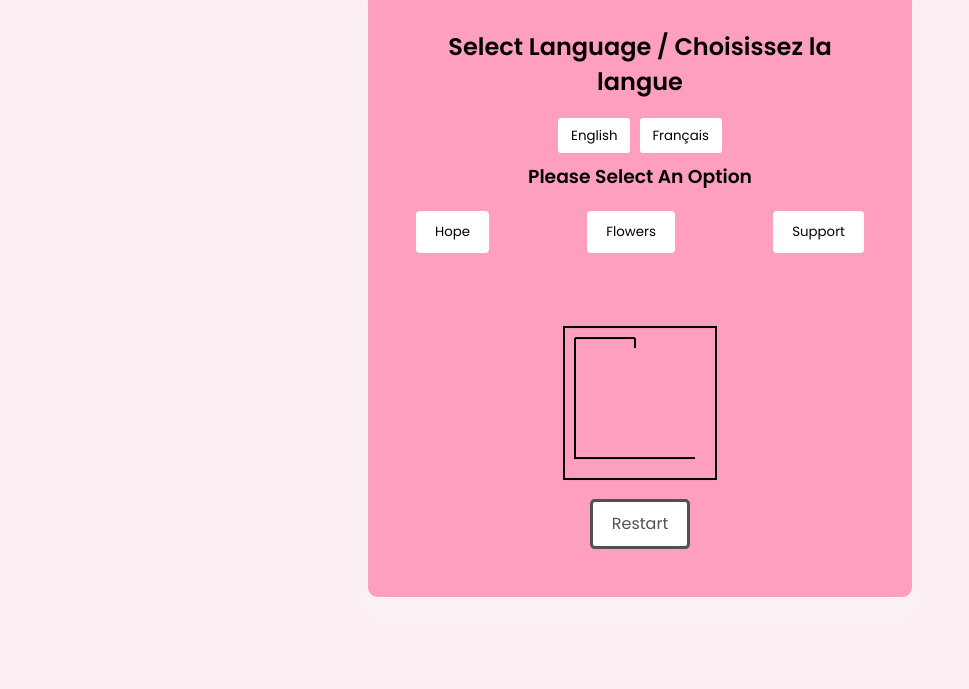
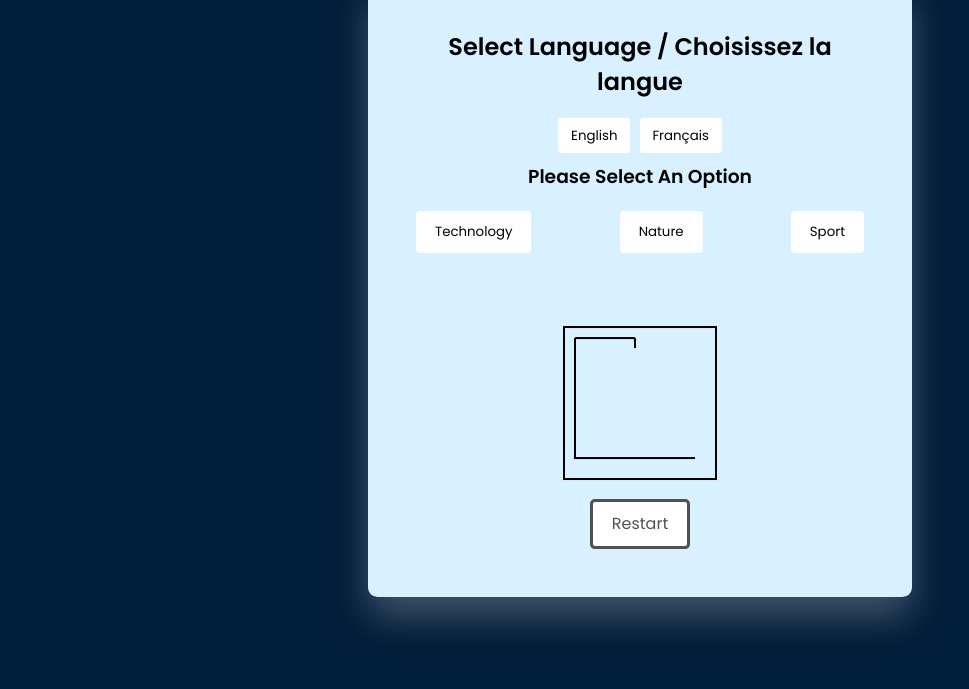
Before and after one commit to akaniiiiiiiiiiii/gameclub, a plain HTML site: page index.html in a window 1280 px wide. Shown: the part 111-800 px from the top of the page, without its empty margins (0-969 px from the left). Drawn offline with Linux system fonts and the light colour scheme.

Commit message:
Update index.html

```diff
--- a/index.html
+++ b/index.html
@@ -8,8 +8,8 @@
 
     <style>
       * { padding: 0; margin: 0; box-sizing: border-box; font-family: "Poppins", sans-serif; }
-      body { background-color: #FBEFF2; }
-      .container { font-size: 16px; background-color: #ff9fbf; width: 90vw; max-width: 34em; position: absolute; transform: translate(-50%, -50%); top: 50%; left: 50%; padding: 3em; border-radius: 0.6em; box-shadow: 0 1.2em 2.4em rgba(255,255,255,.25); }
+      body { background-color: #001D39; }
+      .container { font-size: 16px; background-color: #D8F0FF; width: 90vw; max-width: 34em; position: absolute; transform: translate(-50%, -50%); top: 50%; left: 50%; padding: 3em; border-radius: 0.6em; box-shadow: 0 1.2em 2.4em rgba(255,255,255,.25); }
       #options-container { text-align: center; }
       #options-container div { width: 100%; display: flex; justify-content: space-between; margin: 1.2em 0 2.4em 0; }
       #options-container button { padding: 0.6em 1.2em; border: 3px solid #ffffff; background-color: #ffffff; color: #000000; border-radius: 0.3em; text-transform: capitalize; }
@@ -43,7 +43,7 @@
     </style>
   </head>
   <body>
-    <img src="This week’s Guest (69).png" alt="Game Logo" id="logo">
+    <img src="1.png" alt="Game Logo" id="logo">
 
     <div class="container">
       <h2 style="text-align:center; margin-bottom:0.8em; font-size:1.5em;">Select Language / Choisissez la langue</h2>
@@ -83,53 +83,54 @@
 
     // --- Word lists: English
 const optionsEn = {
-        hope: [
-          { word: "Courage", hint: "Bravery in the face of fear." },
-          { word: "Warrior", hint: "Someone who fights with strength." },
-          { word: "Victory", hint: "Winning the battle." },
-          { word: "Fighter", hint: "Someone who never gives up." },
-          { word: "Brave", hint: "Having strength and courage." }
+  technology: [
+    { word: "Computer", hint: "A device that processes information." },
+    { word: "Internet", hint: "Connects people and data worldwide." },
+    { word: "Robot", hint: "A machine that performs tasks automatically." },
+    { word: "Software", hint: "Programs that make computers useful." },
+    { word: "Network", hint: "A system that connects multiple devices." }
   ],
-        flowers: [
-          { word: "Rose", hint: "A beautiful flower, often pink or red." },
-          { word: "Daisy", hint: "A simple white flower with yellow center." },
-          { word: "Lily", hint: "An elegant flower, symbol of hope." },
-          { word: "Tulip", hint: "A spring flower with bright colors." },
-          { word: "Peony", hint: "A large, soft pink flower." }
+  nature: [
+    { word: "Forest", hint: "A large area covered with trees." },
+    { word: "River", hint: "A natural stream of flowing water." },
+    { word: "Mountain", hint: "A high natural elevation of the earth." },
+    { word: "Ocean", hint: "A vast body of salt water." },
+    { word: "Desert", hint: "A dry, sandy region with little rain." }
   ],
-        support: [
-          { word: "Family", hint: "People who love and care for you." },
-          { word: "Friend", hint: "Someone who stands by your side." },
-          { word: "Sister", hint: "A special bond between women." },
-          { word: "Care", hint: "Showing love and kindness." },
-          { word: "Love", hint: "The strongest feeling of all." }
+  sport: [
+    { word: "Football", hint: "A game played with a round ball and goals." },
+    { word: "Basketball", hint: "A game played with a ball and a hoop." },
+    { word: "Tennis", hint: "Played with rackets and a small ball on a court." },
+    { word: "Swimming", hint: "Moving through water using your body." },
+    { word: "Running", hint: "Moving quickly on foot for sport or exercise." }
   ]
 };
 
 // --- Word lists: French
 const optionsFr = {
-        hope: [
-          { word: "Courage", hint: "Bravoure face à la peur." },
-          { word: "Guerrière", hint: "Celle qui se bat avec force." },
-          { word: "Victoire", hint: "Gagner la bataille." },
-          { word: "Battante", hint: "Celle qui n'abandonne jamais." },
-          { word: "Brave", hint: "Avoir de la force et du courage." }
+  technology: [
+    { word: "Ordinateur", hint: "Un appareil qui traite des informations." },
+    { word: "Internet", hint: "Relie les gens et les données dans le monde entier." },
+    { word: "Robot", hint: "Une machine qui effectue des tâches automatiquement." },
+    { word: "Logiciel", hint: "Des programmes qui rendent les ordinateurs utiles." },
+    { word: "Réseau", hint: "Un système qui relie plusieurs appareils." }
   ],
-        flowers: [
-          { word: "Rose", hint: "Une belle fleur, souvent rose ou rouge." },
-          { word: "Marguerite", hint: "Une fleur blanche simple avec un centre jaune." },
-          { word: "Lys", hint: "Une fleur élégante, symbole d'espoir." },
-          { word: "Tulipe", hint: "Une fleur de printemps aux couleurs vives." },
-          { word: "Pivoine", hint: "Une grande fleur rose et douce." }
+  nature: [
+    { word: "Forêt", hint: "Une grande zone couverte d'arbres." },
+    { word: "Rivière", hint: "Un cours d'eau naturel qui s'écoule." },
+    { word: "Montagne", hint: "Une haute élévation naturelle de la terre." },
+    { word: "Océan", hint: "Une vaste étendue d'eau salée." },
+    { word: "Désert", hint: "Une région sèche et sablonneuse avec peu de pluie." }
   ],
-        support: [
-          { word: "Famille", hint: "Les gens qui vous aiment et prennent soin de vous." },
-          { word: "Amie", hint: "Quelqu'un qui reste à vos côtés." },
-          { word: "Sœur", hint: "Un lien spécial entre femmes." },
-          { word: "Soin", hint: "Montrer de l'amour et de la gentillesse." },
-          { word: "Amour", hint: "Le sentiment le plus fort de tous." }
+  sport: [
+    { word: "Football", hint: "Un jeu joué avec un ballon rond et des buts." },
+    { word: "Basketball", hint: "Un jeu joué avec un ballon et un panier." },
+    { word: "Tennis", hint: "Se joue avec des raquettes et une petite balle sur un court." },
+    { word: "Natation", hint: "Se déplacer dans l'eau en utilisant son corps." },
+    { word: "Course", hint: "Se déplacer rapidement à pied pour le sport ou l'exercice." }
   ]
 };
+
 
       // counts
       let winCount = 0;
```
Lines whose indentation alone changed are shown as unchanged.
